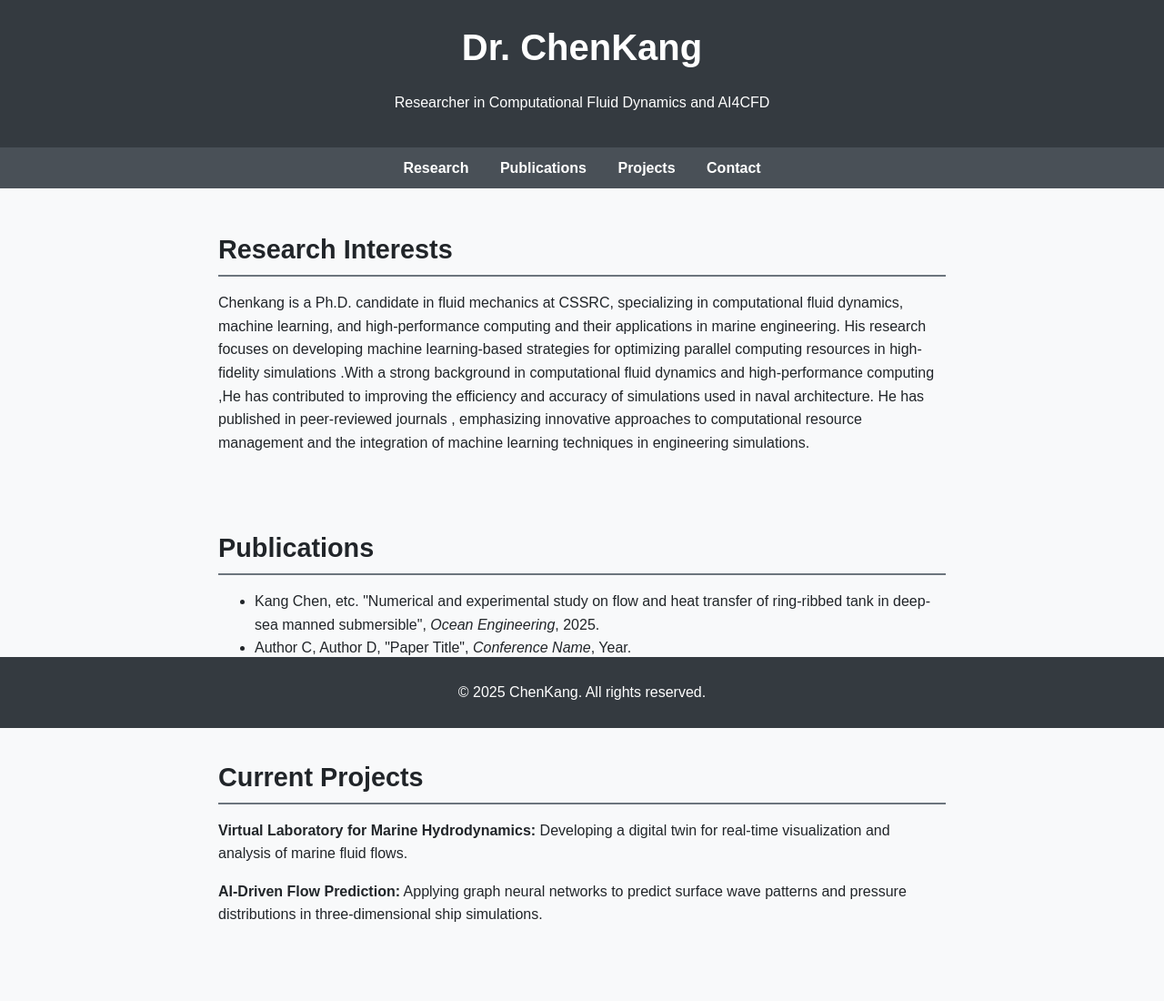
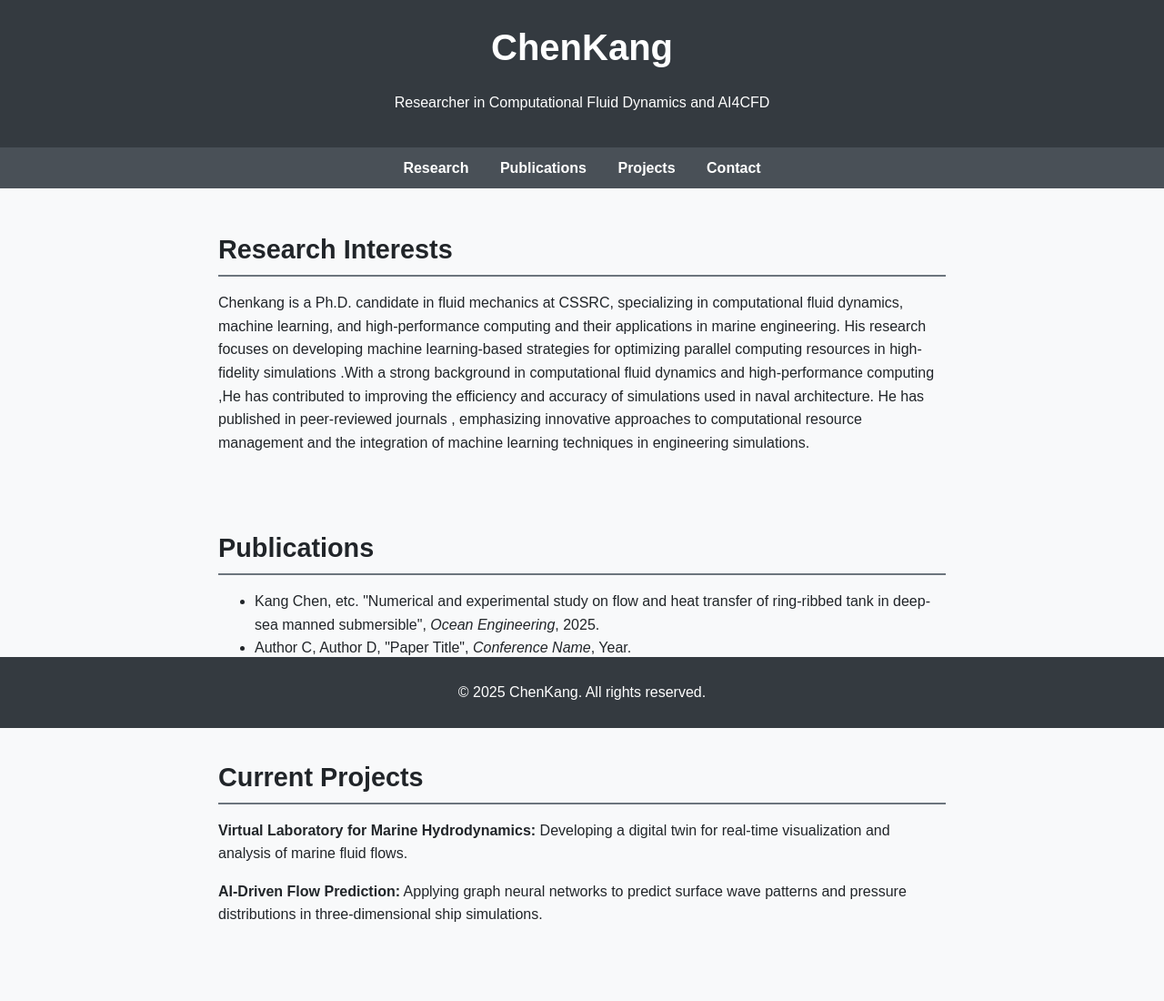
Before and after one commit to alarpe/alarpe.github.io, a plain HTML site: page index.html in a window 1280 px wide. Shown: the top 1100 px of the page at 91% size. Drawn offline with Linux system fonts and the light colour scheme.

Commit message:
Update index.html

```diff
--- a/index.html
+++ b/index.html
@@ -75,7 +75,7 @@
 <body>
 
 <header>
-    <h1>Dr. ChenKang</h1>
+    <h1>ChenKang</h1>
     <p>Researcher in Computational Fluid Dynamics and AI4CFD</p>
 </header>
 
```
